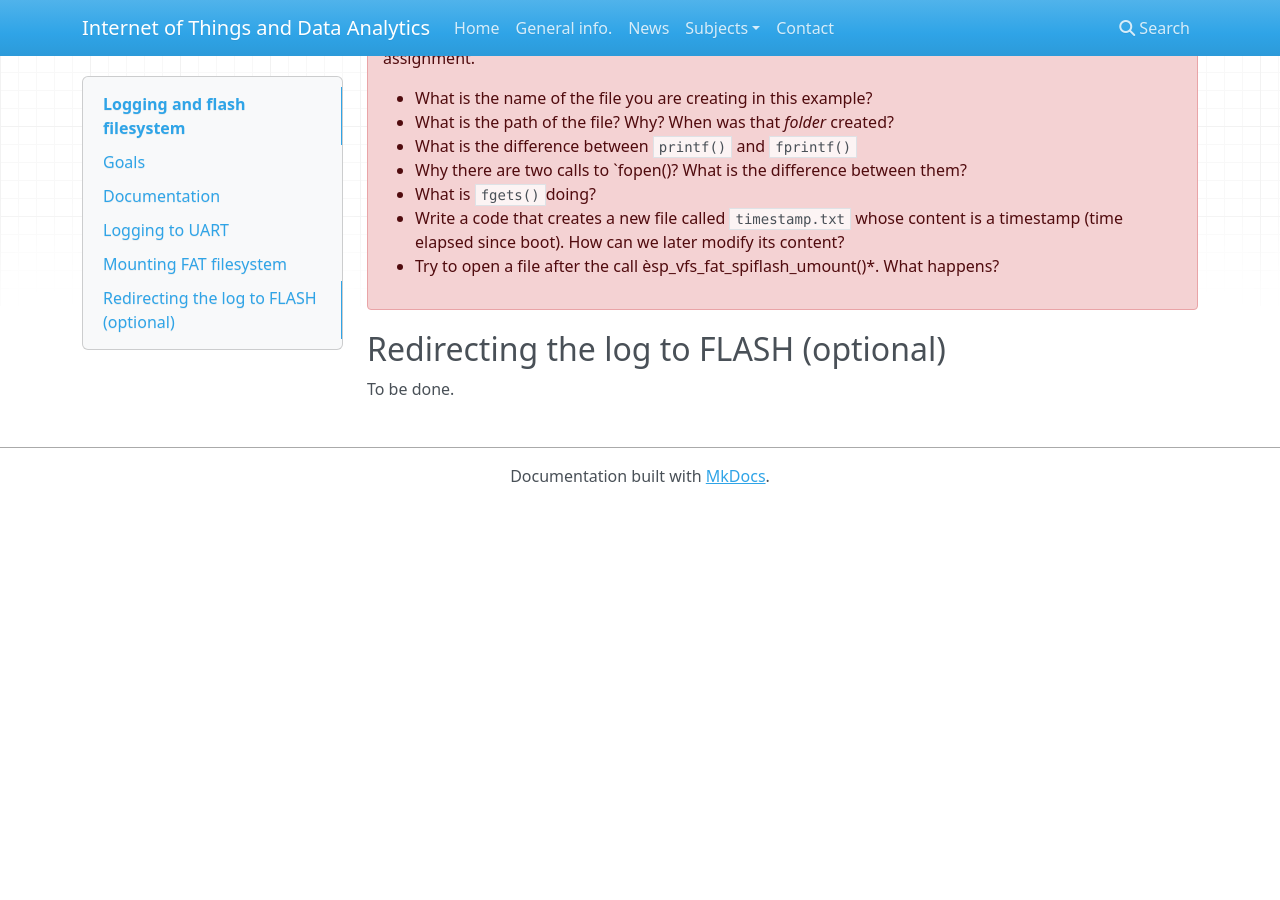
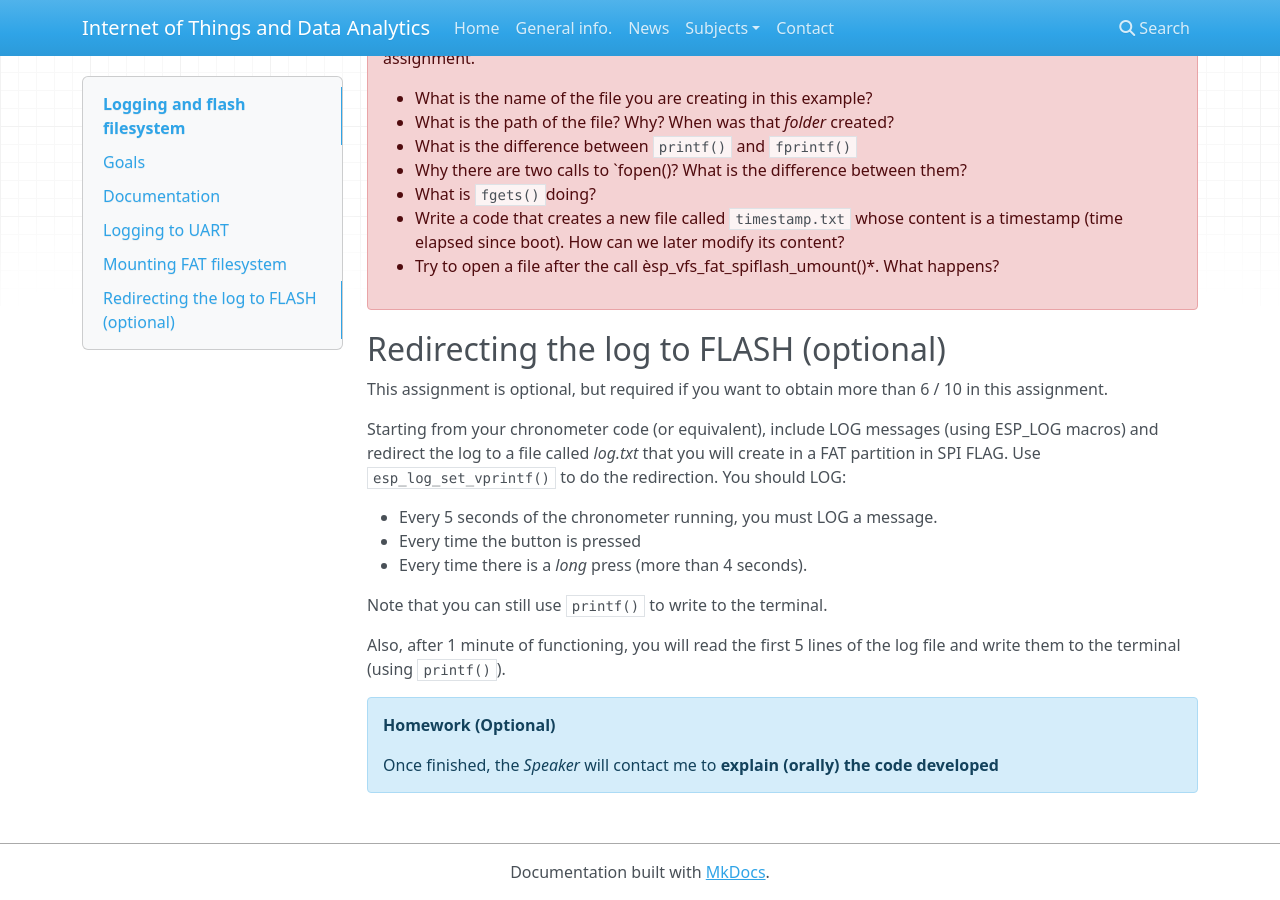
Before and after one commit to iot-da/iot-da.github.io, an MkDocs documentation site: the page built from docs/Subjects/IOTNA/P4/index.md, in a window 1280 px wide and 900 px high, scrolled down 1612 px. Built offline with MkDocs 1.6.1, drawn with Linux system fonts in a browser that asks for light colours; nearby versions of some CDN libraries; before the commit the page ends 2116 px from its top, so only the background shows below that.

Commit message:
Segunda version de P4

```diff
--- a/docs/Subjects/IOTNA/P4/index.md
+++ b/docs/Subjects/IOTNA/P4/index.md
@@ -69,4 +69,17 @@ Build, upload and execute. Monitor the output and check that the messages are th
 
 ## Redirecting the log to FLASH (optional)
 
-To be done.
+This assignment is optional, but required if you want to obtain more than 6 / 10 in this assignment.
+
+Starting from your chronometer code (or equivalent), include LOG messages (using ESP_LOG macros) and redirect the log to a file called *log.txt* that you will create in a FAT partition in SPI FLAG. Use `esp_log_set_vprintf()` to do the redirection. You should LOG:
+
+* Every 5 seconds of the chronometer running, you must LOG a message.
+* Every time the button is pressed
+* Every time there is a *long* press (more than 4 seconds).
+
+Note that you can still use `printf()` to write to the terminal.
+
+Also, after 1 minute of functioning, you will read the first 5 lines of the log file and write them to the terminal (using ` printf()`).
+
+!!! note "Homework (Optional)"
+	Once finished, the *Speaker* will contact me to **explain (orally) the code developed**
```
